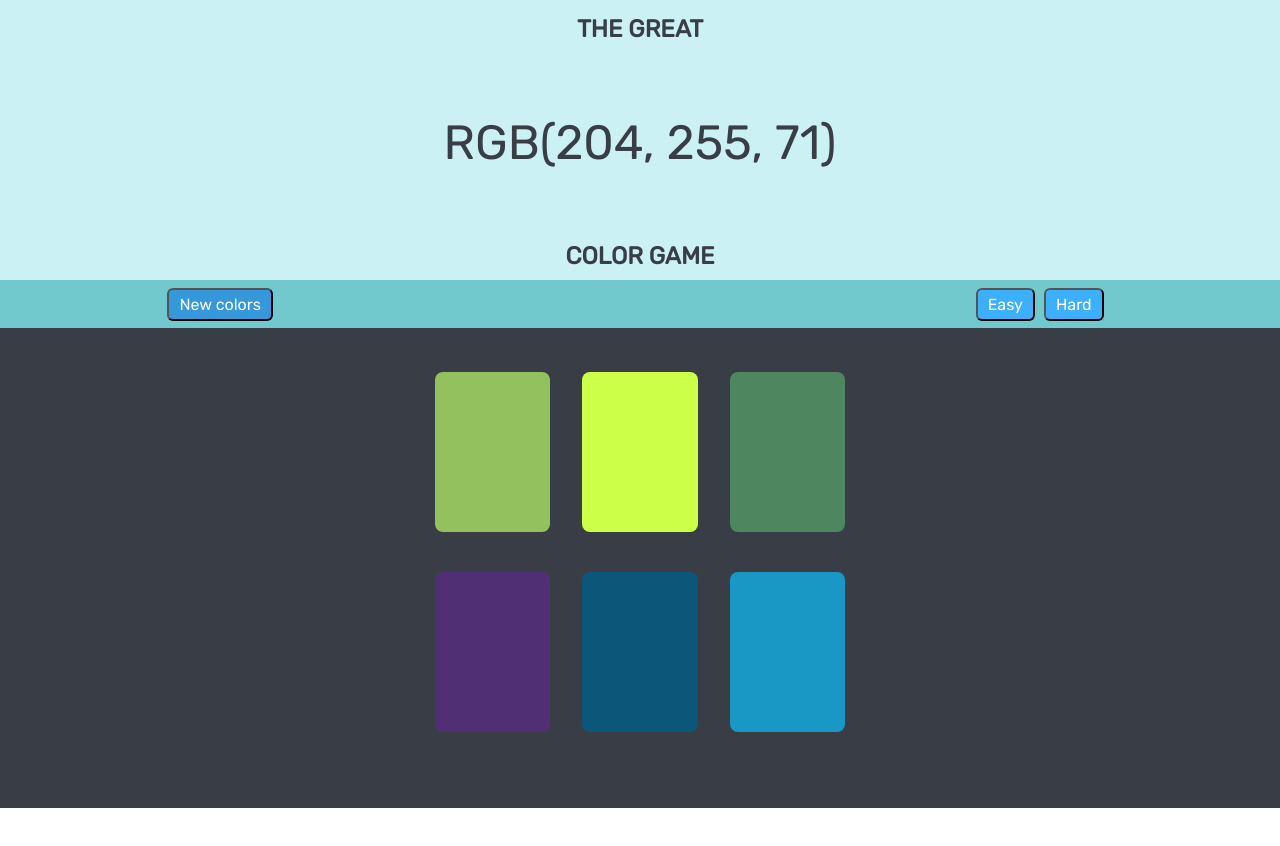
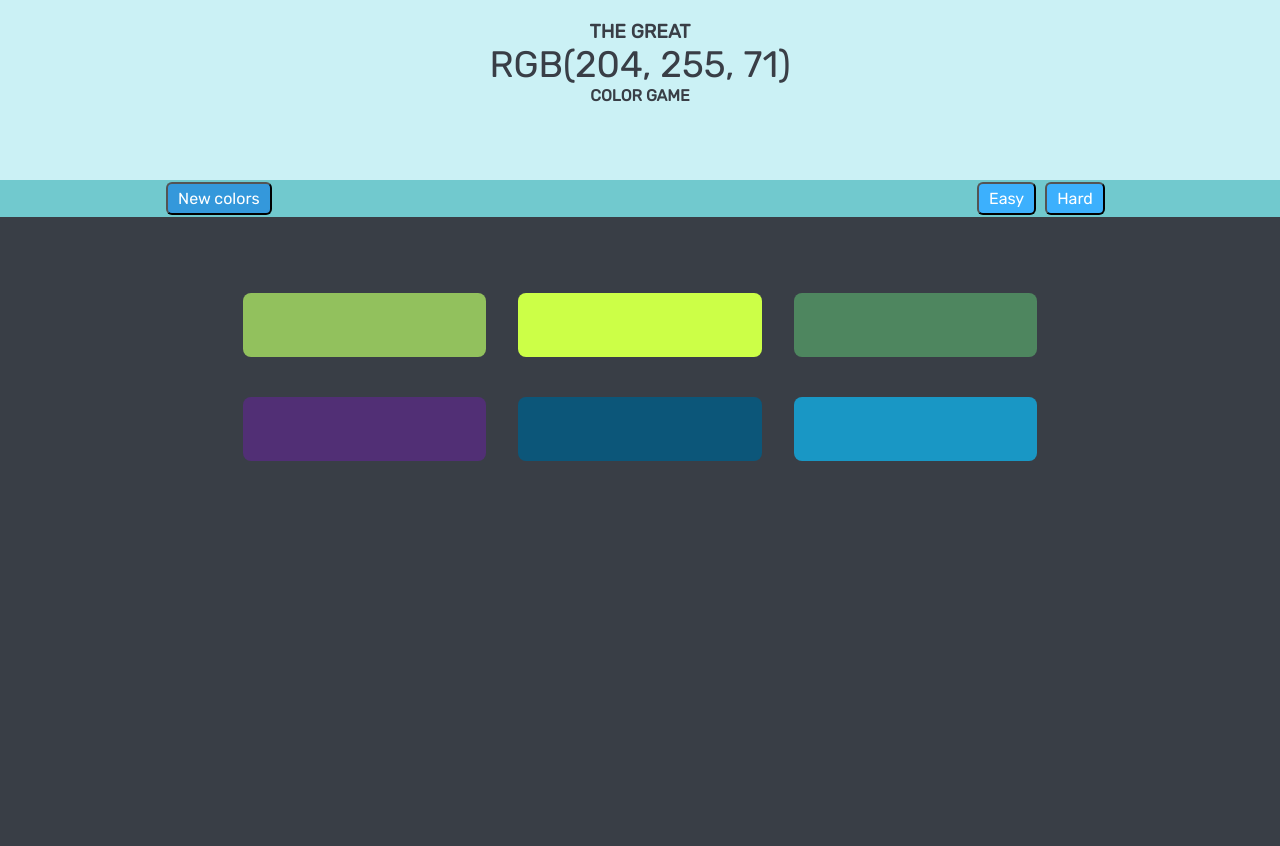
Before and after one commit to DevilsN3st/Background-Color-Game, a plain HTML site: page index.html in a window 1280 px wide. Before the commit the page ends 808 px from the top, so only its background shows below. Drawn offline with Linux system fonts and the light colour scheme.

Commit message:
css fixes for smaller screen

```diff
--- a/styles.css
+++ b/styles.css
@@ -6,42 +6,42 @@ body {
 
 .top {
     display: flex;
-    flex-flow: column wrap;
+    flex-direction: column;
+    margin: 0px;
+    padding-top: 20px;
     background-color: #CBF1F5;
     color: #393E46;
-    height: 35vh;
+    height: 20vh;
     align-items: center;
-    justify-content: center;
-
 }
 
 .top_line {
-    /* border: 4px solid red; */
-    margin: auto;
+    margin: 0px;
+    display: flex;
+    justify-content: center;
 }
 
 #top_line1 {
-    margin-top: 15px;
-    font-size: 1.5rem;
+    font-size: 1.2rem;
 }
 
 #top_line3 {
     margin-bottom: 10px;
-    font-size: 1.5rem;
+    font-size: 1rem;
 }
 
 #top_line2 {
-    font-size: 3rem;
+    font-size: 2.3rem;
 }
 
 .middle {
     display: flex;
     flex-flow: row wrap;
     align-items: center;
-    justify-content: space-evenly;
+    justify-content:space-between;
     background-color: #71C9CE;
-    height: 5vh;
-    padding: 4px;
+    height: 5%;
+    padding: 2px;
 
 
 }
@@ -70,29 +70,31 @@ body {
     display: flex;
     flex-direction: column;
 
-    height: 60vh;
+    height: 80vh;
     background-color: #393E46;
 }
 
 
 .box_group1,
 .box_group2 {
+
     display: flex;
     flex-direction: row;
     justify-content: center;
     margin-top: 5vh;
+    height: 16vh;
+    align-items: center;
 
-    height: 20vh;
-    align-items: center;
+
 }
 
-/* .box_group2{
-    margin-top: 3vh;
-} */
+.box_group2{
+    margin-top: -3vh;
+}
 
 .box {
-    height: 20vh;
-    width: 9vw;
+    height: 50%;
+    width: 19vw;
     background-color: beige;
     margin: .5rem 1rem 0rem 1rem;
     border-radius: 8px;
```
Also changed, not shown: index.html (+2 -3 lines).
